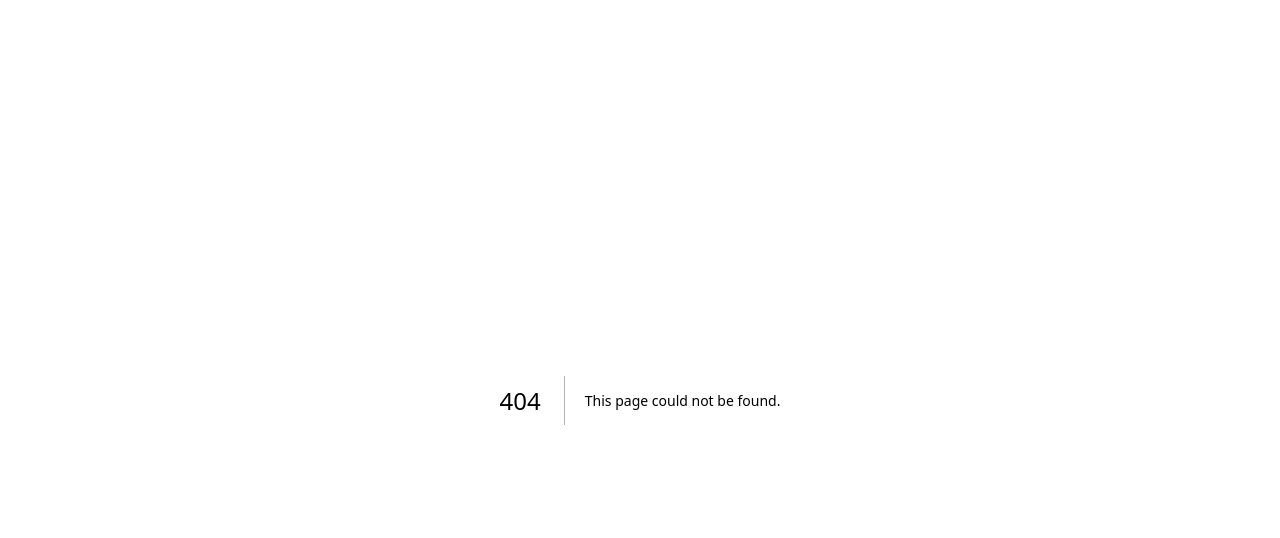
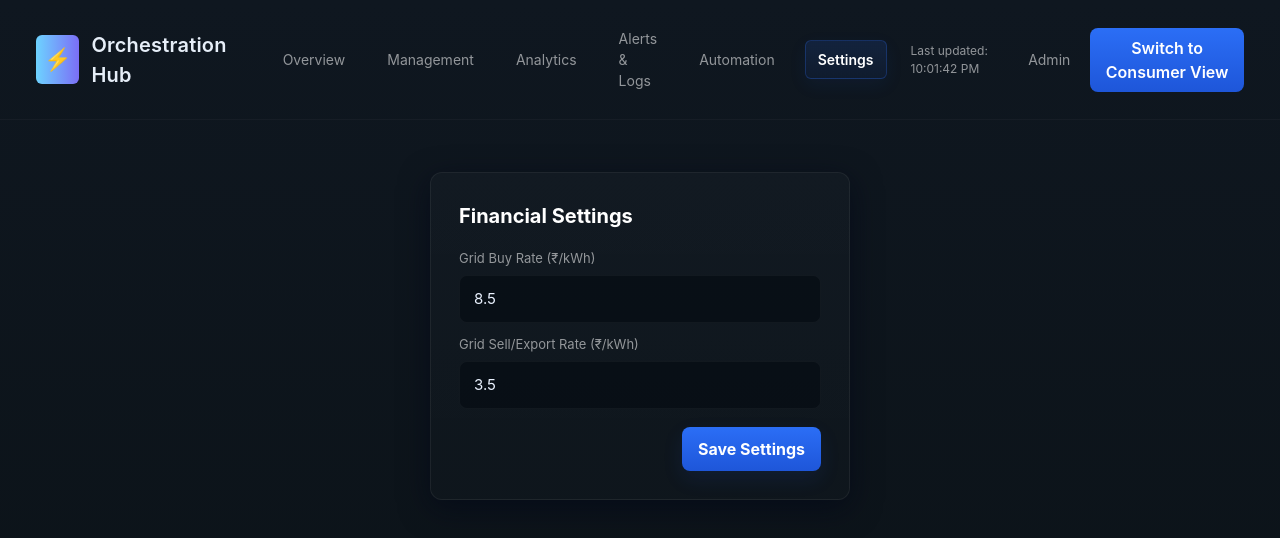
Before and after one commit to nancy-singh10/TEAM_GARUDA__SIH2025, a Next.js app in the folder sih-project/: page /admin/price in a window 1280 px wide. Before the commit this address had no page. Shown: the top 538 px of the page. Built offline with nearby package versions, Linux system fonts and the light colour scheme.

Commit message:
adding price page

```diff
--- /dev/null
+++ b/sih-project/src/app/admin/price/page.css
@@ -0,0 +1,179 @@
+/* Dark theme layout and the Financial Settings card */
+
+:root{
+    --bg-1: #0f1720;
+    --bg-2: #0b1217;
+    --panel: rgba(255,255,255,0.03);
+    --muted: rgba(255,255,255,0.55);
+    --card-border: rgba(255,255,255,0.06);
+    --accent: #2b6ef6;
+    --accent-strong: #1e56d9;
+}
+
+*{box-sizing:border-box}
+html,body,#root{height:100%}
+body{
+    margin:0;
+    font-family: Inter, ui-sans-serif, system-ui, -apple-system, "Segoe UI", Roboto, "Helvetica Neue", Arial;
+    background: linear-gradient(180deg, var(--bg-1) 0%, var(--bg-2) 100%);
+    color: #e6eef8;
+    -webkit-font-smoothing:antialiased;
+    -moz-osx-font-smoothing:grayscale;
+    min-height:100vh;
+}
+
+/* Header */
+.orch-header{
+    display:flex;
+    align-items:center;
+    gap:24px;
+    padding:20px 36px;
+    border-bottom:1px solid rgba(255,255,255,0.03);
+    position:sticky;
+    top:0;
+    z-index:10;
+}
+
+.brand{display:flex;align-items:center;gap:12px}
+.brand .logo{
+    font-size:22px;
+    background:linear-gradient(90deg,#6dd3ff,#7b6ef6);
+    padding:8px;
+    border-radius:6px;
+}
+.brand h1{
+    margin:0;
+    font-size:20px;
+    font-weight:600;
+    letter-spacing:0.2px;
+}
+
+/* nav */
+.orch-nav{
+    display:flex;
+    gap:18px;
+    margin-left:20px;
+    flex:1;
+    align-items:center;
+}
+.nav-item{
+    color:var(--muted);
+    text-decoration:none;
+    font-size:14px;
+    padding:8px 12px;
+    border-radius:6px;
+    cursor:default;
+}
+.nav-item.active{
+    background: linear-gradient(180deg, rgba(43,110,246,0.14), rgba(30,86,217,0.08));
+    color:#fff;
+    border:1px solid rgba(43,110,246,0.26);
+    box-shadow:0 6px 18px rgba(30,86,217,0.08);
+    font-weight:600;
+}
+
+/* right controls */
+.header-right{
+    display:flex;
+    gap:12px;
+    align-items:center;
+}
+.last-updated{
+    font-size:12px;
+    color:var(--muted);
+}
+.user{
+    font-size:14px;
+    color:var(--muted);
+    padding:6px 8px;
+    border-radius:6px;
+}
+.switch-btn{
+    background:linear-gradient(180deg,var(--accent),var(--accent-strong));
+    color:white;
+    border:none;
+    padding:8px 12px;
+    border-radius:8px;
+    cursor:pointer;
+    font-weight:600;
+}
+
+/* main area */
+.orch-main{
+    padding:40px 20px;
+}
+
+/* center settings card */
+.settings-wrapper{
+    display:flex;
+    justify-content:center;
+    align-items:flex-start;
+    margin-top:12px;
+}
+
+.settings-card{
+    width:420px;
+    background: linear-gradient(180deg, rgba(255,255,255,0.02), rgba(255,255,255,0.01));
+    border:1px solid var(--card-border);
+    border-radius:12px;
+    padding:28px;
+    box-shadow: 0 8px 30px rgba(2,6,23,0.6);
+}
+
+/* card content */
+.card-title{
+    margin:0 0 18px 0;
+    font-size:20px;
+    font-weight:700;
+    color:#ffffff;
+}
+
+.field-label{
+    display:block;
+    margin:12px 0 6px;
+    font-size:13px;
+    color:var(--muted);
+}
+
+.field-input{
+    width:100%;
+    padding:12px 14px;
+    border-radius:8px;
+    background:rgba(4,10,18,0.6);
+    border:1px solid rgba(255,255,255,0.04);
+    color:#eaf2ff;
+    font-size:15px;
+    outline:none;
+    transition:box-shadow .12s, border-color .12s;
+}
+
+.field-input:focus{
+    border-color: rgba(43,110,246,0.6);
+    box-shadow: 0 6px 18px rgba(43,110,246,0.06);
+}
+
+/* actions */
+.actions{
+    display:flex;
+    justify-content:flex-end;
+    margin-top:18px;
+}
+
+.save-btn{
+    background:linear-gradient(180deg,var(--accent),var(--accent-strong));
+    color:white;
+    border:none;
+    padding:10px 16px;
+    border-radius:8px;
+    cursor:pointer;
+    font-weight:700;
+    box-shadow: 0 8px 20px rgba(30,86,217,0.12);
+}
+
+/* responsive */
+@media (max-width:600px){
+    .orch-header{padding:12px}
+    .orch-nav{display:none}
+    .settings-card{width:92%}
+    .header-right .last-updated{display:none}
+}
--- /dev/null
+++ b/sih-project/src/app/admin/price/page.tsx
@@ -0,0 +1,72 @@
+'use client'
+
+import React, { useState } from 'react'
+import './page.css'
+
+export default function AdminPage() {
+    const [gridBuy, setGridBuy] = useState('8.5')
+    const [gridSell, setGridSell] = useState('3.5')
+
+    function saveSettings(e: React.FormEvent) {
+        e.preventDefault()
+        // replace with real save logic (API call / context update)
+        console.log('Saved', { gridBuy, gridSell })
+        alert('Settings saved')
+    }
+
+    return (
+        <div className="orch-root">
+            <header className="orch-header">
+                <div className="brand">
+                    <span className="logo">⚡</span>
+                    <h1>Orchestration Hub</h1>
+                </div>
+
+                <nav className="orch-nav">
+                    <a className="nav-item">Overview</a>
+                    <a className="nav-item">Management</a>
+                    <a className="nav-item">Analytics</a>
+                    <a className="nav-item">Alerts &amp; Logs</a>
+                    <a className="nav-item">Automation</a>
+                    <a className="nav-item active">Settings</a>
+                </nav>
+
+                <div className="header-right">
+                    <div className="last-updated">Last updated: 10:01:42 PM</div>
+                    <div className="user">Admin</div>
+                    <button className="switch-btn">Switch to Consumer View</button>
+                </div>
+            </header>
+
+            <main className="orch-main">
+                <div className="settings-wrapper">
+                    <form className="settings-card" onSubmit={saveSettings}>
+                        <h2 className="card-title">Financial Settings</h2>
+
+                        <label className="field-label">Grid Buy Rate (₹/kWh)</label>
+                        <input
+                            className="field-input"
+                            value={gridBuy}
+                            onChange={(e) => setGridBuy(e.target.value)}
+                            type="number"
+                            step="0.1"
+                        />
+
+                        <label className="field-label">Grid Sell/Export Rate (₹/kWh)</label>
+                        <input
+                            className="field-input"
+                            value={gridSell}
+                            onChange={(e) => setGridSell(e.target.value)}
+                            type="number"
+                            step="0.1"
+                        />
+
+                        <div className="actions">
+                            <button type="submit" className="save-btn">Save Settings</button>
+                        </div>
+                    </form>
+                </div>
+            </main>
+        </div>
+    )
+}
```
Also changed, not shown: sih-project/src/app/admin/page.tsx (deleted).
